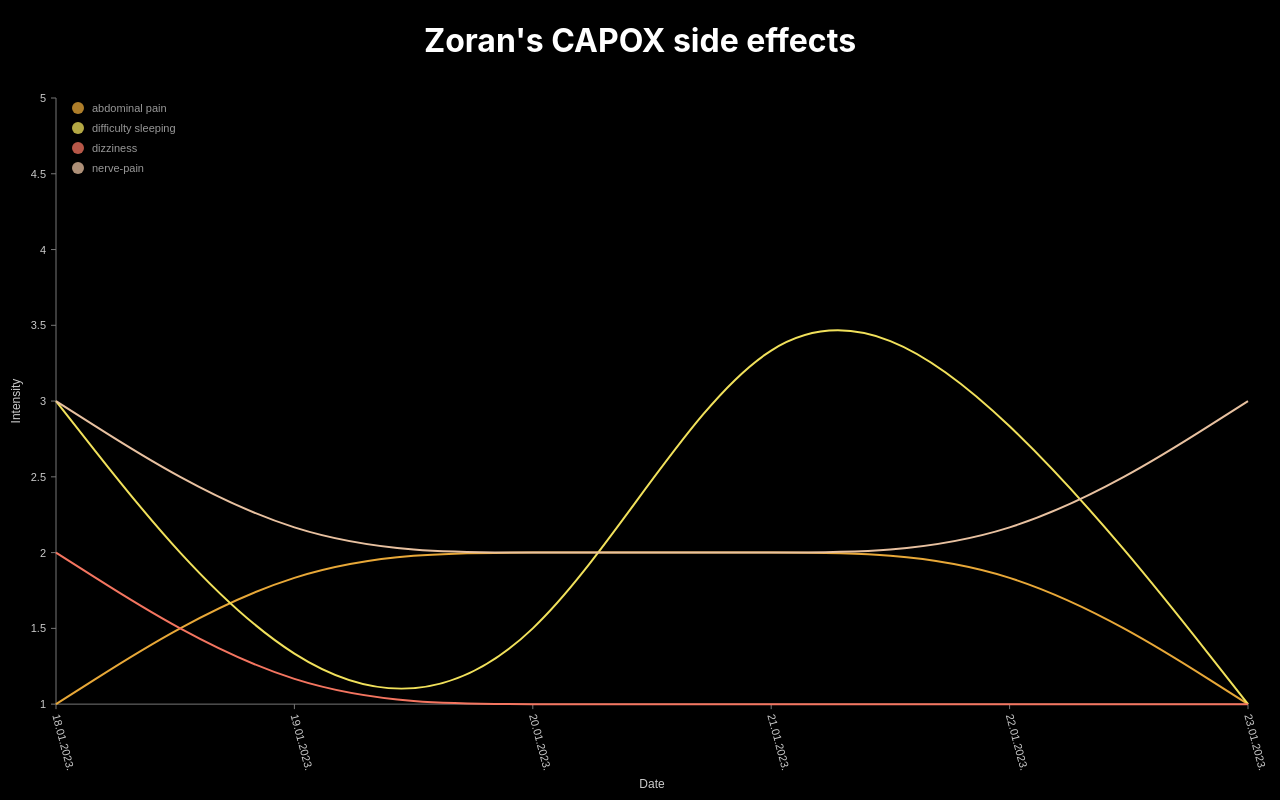
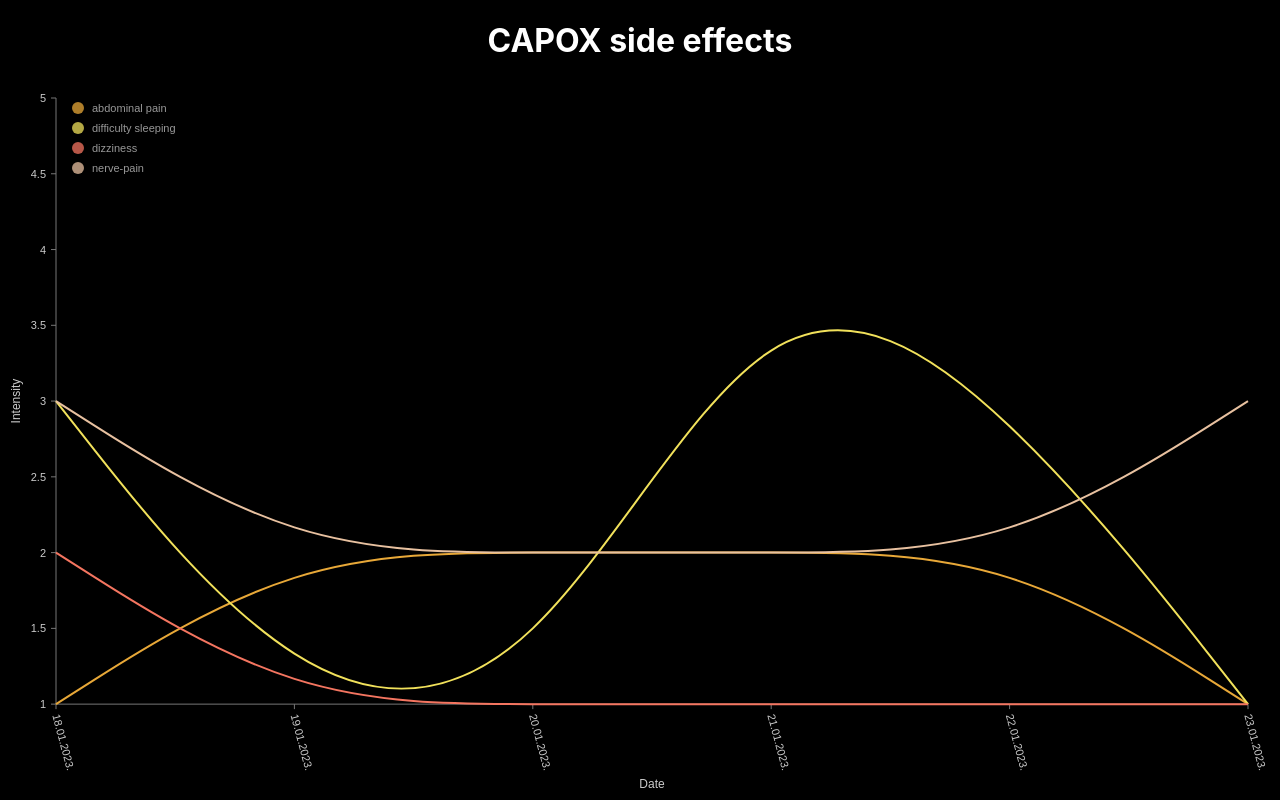
Before and after one commit to zoranlj/my-chemo, a React (Create React App) app: page / in a window 1280 px wide. Built offline with nearby package versions, Linux system fonts and the light colour scheme.

Commit message:
firebase deploy

```diff
--- a/package.json
+++ b/package.json
@@ -5,6 +5,7 @@
   "scripts": {
     "start": "react-scripts start",
     "build": "react-scripts build",
+    "deploy": "react-scripts build && firebase deploy",
     "test": "react-scripts test",
     "eject": "react-scripts eject"
   },
--- a/src/App.tsx
+++ b/src/App.tsx
@@ -32,7 +32,7 @@ function App() {
     return (
         <div className="container">
             <header>
-                <h1>Zoran's CAPOX side effects</h1>
+                <h1>CAPOX side effects</h1>
             </header>
             <div className="lineChartWrapper">
                 <LineChart data={data} />
```
